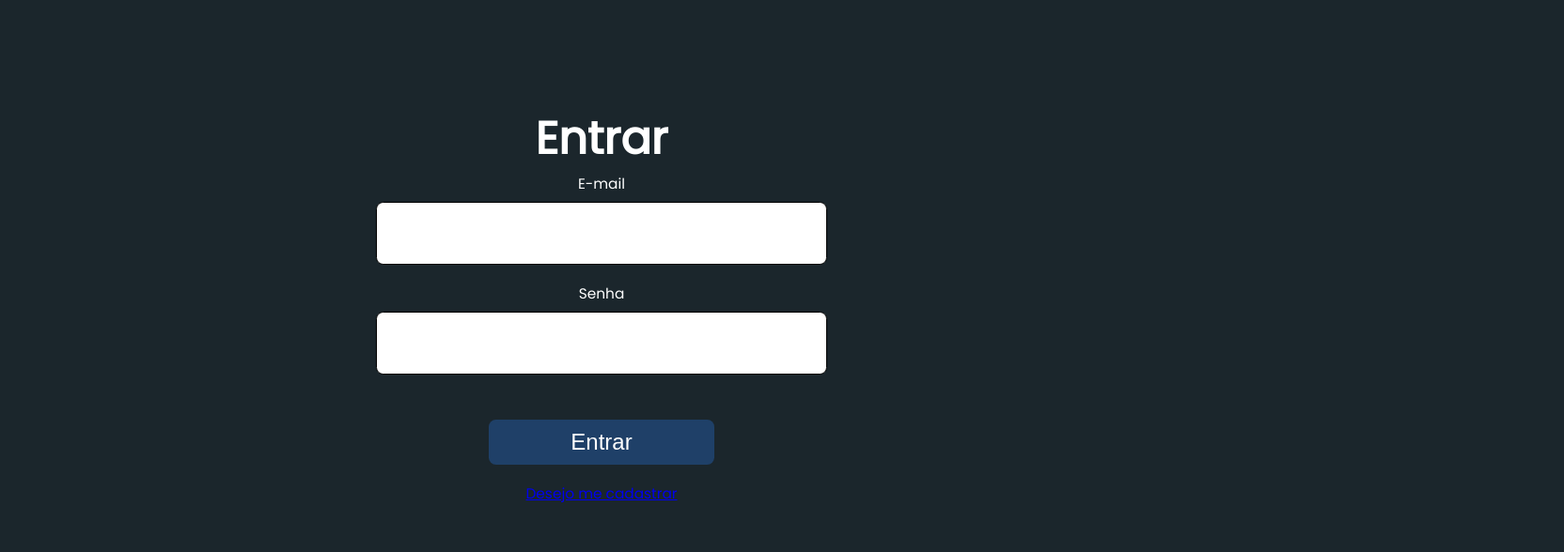
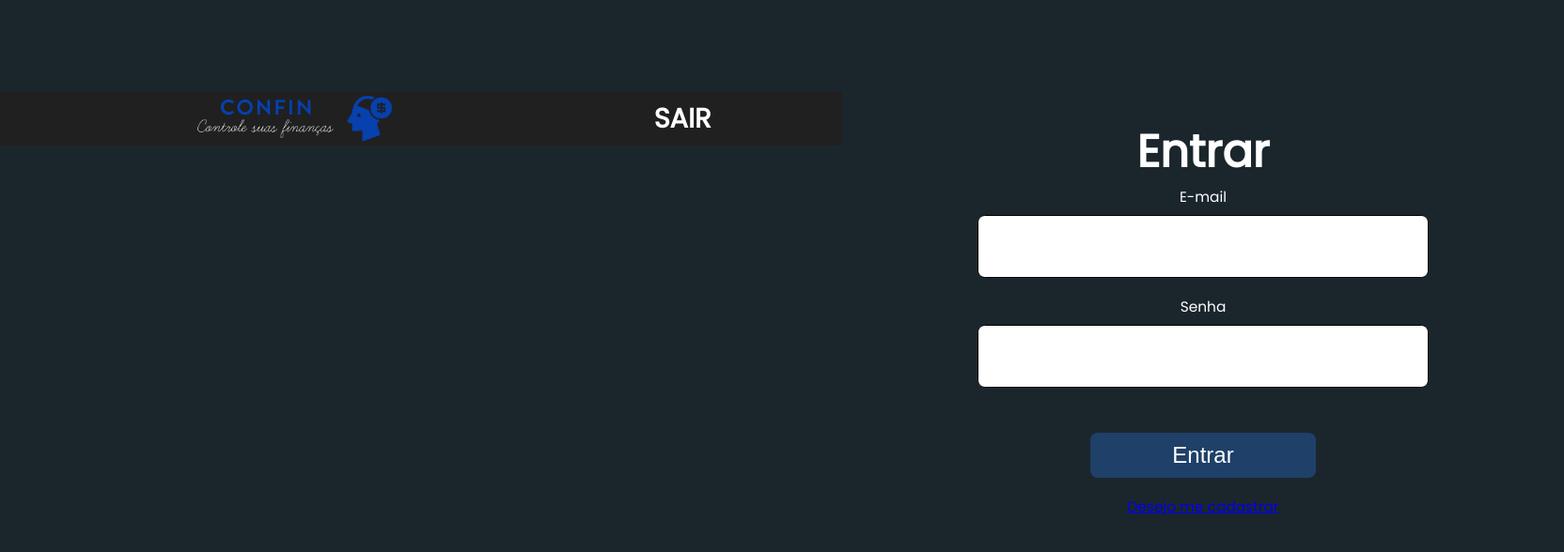
Before and after one commit to liboniluciano/confin-web, a React (Create React App) app: page / in a window 1280 px wide. Shown: the top 588 px of the page at 94% size, 1664 px wide, since content can reach past the window. Built offline with nearby package versions, Linux system fonts and the light colour scheme.

Commit message:
:sparkles: create and add header on pages

```diff
--- /dev/null
+++ b/src/components/Header/index.tsx
@@ -0,0 +1,25 @@
+import React from 'react';
+import { Link } from 'react-router-dom';
+
+import { MenuContent, ItemMenu, HeaderImg } from './styles';
+
+
+const Header: React.FC = () => {
+  return (
+    <MenuContent>
+      <Link to="/teste" style={{ textDecoration: 'none' }}>
+      <ItemMenu>TRANSAÇÕES</ItemMenu>
+      </Link>
+      <Link to="/" style={{ textDecoration: 'none' }}>
+        <ItemMenu>
+          <HeaderImg />
+        </ItemMenu>
+      </Link>
+      <Link to="/about" style={{ textDecoration: 'none' }}>
+        <ItemMenu>SAIR</ItemMenu>
+      </Link>
+    </MenuContent>
+  );
+}
+
+export default Header;
--- /dev/null
+++ b/src/components/Header/styles.ts
@@ -0,0 +1,33 @@
+import styled from 'styled-components';
+
+import logo from '../../assets/images/logo.png';
+
+export const MenuContent = styled.div`
+  height: 6rem;
+  width: 100vw;
+  display: flex;
+  justify-content: space-around;
+  align-items: center;
+  background: #202020;
+  margin-bottom: auto;
+  @media(min-width: 700px){
+  }
+`;
+
+export const HeaderImg = styled.img.attrs({
+  src: logo
+})`
+width: 25rem;
+`
+
+export const ItemMenu = styled.p`
+  margin-right: 1.5rem;
+  max-width: 100vw;
+  display: flex;
+  align-items: center;
+  height: 3.2rem;
+  font: 700 3rem Poppins;
+  text-transform: uppercase;
+  color: #fff;
+  text-decoration: none;
+`;
--- a/src/pages/Login/index.tsx
+++ b/src/pages/Login/index.tsx
@@ -2,6 +2,7 @@ import React from 'react';
 import { useForm } from "react-hook-form";
 import { Link } from 'react-router-dom';
 import { toast } from 'react-toastify';
+import Header from '../../components/Header';
 
 import { useAuth } from '../../contexts/auth';
 import api from '../../services/api';
@@ -39,6 +40,7 @@ const Login: React.FC = () => {
 
   return (
     <Container>
+      <Header />
       <Fieldset>
         <Title>Entrar</Title>
         <Form onSubmit={onSubmit}>
--- a/src/pages/Login/styles.ts
+++ b/src/pages/Login/styles.ts
@@ -10,6 +10,8 @@ export const Fieldset = styled.fieldset`
   border: none;
   width: 30rem;
   height: 50rem;
+  margin-top: 3rem;
+
   @media(min-width: 70rem){
     width: 80rem;
     height: 60rem;
--- a/src/pages/SignUp/index.tsx
+++ b/src/pages/SignUp/index.tsx
@@ -4,6 +4,7 @@ import { Link } from 'react-router-dom';
 import { useHistory } from 'react-router-dom';
 
 import { toast } from 'react-toastify';
+import Header from '../../components/Header';
 
 import api from '../../services/api';
 
@@ -42,6 +43,7 @@ const SignUp: React.FC = () => {
 
   return (
     <Container>
+      <Header />
       <Fieldset>
         <Title>Cadastrar</Title>
         <Form onSubmit={onSubmit}>
--- a/src/pages/SignUp/styles.ts
+++ b/src/pages/SignUp/styles.ts
@@ -10,6 +10,7 @@ export const Fieldset = styled.fieldset`
  border: none;
   width: 30rem;
   height: 50rem;
+  margin-top: 3rem;
 
   @media(min-width: 70rem){
     width: 80rem;
--- a/src/pages/Transactions/index.tsx
+++ b/src/pages/Transactions/index.tsx
@@ -6,6 +6,8 @@ import { toast } from 'react-toastify';
 import api from '../../services/api';
 
 import { Container, Fieldset, Title, Form, FormItems, Input, Button, LabelInput, Select, OptionSelect } from './styles';
+
+import Header from '../../components/Header';
 
 interface IFormInput {
   name: string;
@@ -46,6 +48,7 @@ const Transactions: React.FC = () => {
 
   return (
     <Container>
+      <Header />
       <Fieldset>
         <Title>Cadastrar Transação</Title>
         <Form onSubmit={onSubmit} id="create-transaction">
--- a/src/pages/Transactions/styles.ts
+++ b/src/pages/Transactions/styles.ts
@@ -4,12 +4,16 @@ export const Container = styled.div`
   display: flex;
   justify-content: center;
   align-items: center;
+  flex-direction: column;
+  margin-bottom: auto;
 `;
+
 
 export const Fieldset = styled.fieldset`
   border: none;
   width: 30rem;
   height: 55rem;
+  margin-top: 3rem;
 
   @media(min-width: 70rem){
     width: 80rem;
--- a/src/pages/TransactionsList/index.js
+++ b/src/pages/TransactionsList/index.js
@@ -1,6 +1,7 @@
 import React, { useEffect, useState } from 'react';
 import ReactFlexyTable from "react-flexy-table";
 import "react-flexy-table/dist/index.css"
+import Header from '../../components/Header';
 
 import api from '../../services/api';
 import { Container, Content, BalanceContent ,BalanceInfo, BalanceText } from './styles';
@@ -49,6 +50,7 @@ const TransactionsList = () => {
   return (
     <Container>
       <Content>
+        <Header />
         <BalanceContent>
           <BalanceInfo>
             <BalanceText></BalanceText>
--- a/src/pages/TransactionsList/styles.ts
+++ b/src/pages/TransactionsList/styles.ts
@@ -1,23 +1,25 @@
 import styled from 'styled-components';
 
 export const Container = styled.div`
-
   display: flex;
   justify-content: center;
   align-items: center;
+  margin-bottom: auto;
 `;
 
 export const Content = styled.div`
   --rft-main-color: #3282b8;
   --rft-button-color: #3282b8;
   --rft-even-row-color: #fff;
+  flex-direction: column;
   display: flex;
   justify-content: center;
   align-items: center;
-  flex-direction: column;
-`;
+  `;
 
 export const BalanceContent = styled.div`
+  color: #fff;
+  margin-top: 3rem;
   display: flex;
   justify-content: center;
   align-items: center;
```
Also changed, not shown: src/assets/images/logo.png (added).
